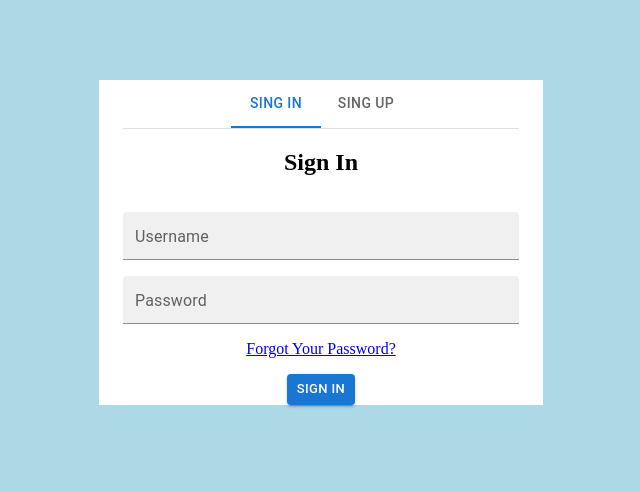
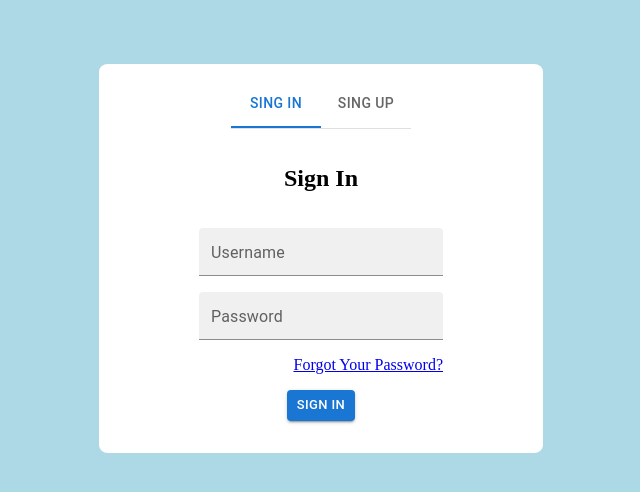
Before and after one commit to Amir-Aminian/schedule-assistant, a React (Create React App) app: page / in a window 1280 px wide. Shown: the top 492 px of the page, without its empty margins (319-959 px from the left). Built offline with nearby package versions, Linux system fonts and the light colour scheme.

Commit message:
used react hook form in input form and sign in components

```diff
--- a/src/components/authentication/SignIn.js
+++ b/src/components/authentication/SignIn.js
@@ -1,38 +1,39 @@
 import InputForm from "../forms/InputForm";
 import { Link } from "react-router-dom";
-import { Box, Button, Grid } from "@mui/material";
+import { Button, Grid } from "@mui/material";
 import NavigationBar from "./NavigationBar";
-import { useRef } from "react";
+import { useForm } from "react-hook-form";
 
 const SignIn = () => {
-    const usernameRef = useRef();
+    const { control, handleSubmit } = useForm();
 
-    const passwordRef = useRef();
-
-    const signIn = () => {
-        console.log({
-            username: usernameRef.current.value,
-            password: passwordRef.current.value
-        })
+    const onSubmit = (data) => {
+        console.log(data);
     };
 
     return (
-        <Box>
-        <NavigationBar tabIndex={0} />
         <Grid container direction="column" alignItems="center" justifyContent="center" spacing={2}>
+            <Grid item>
+                <NavigationBar tabIndex={0} />
+            </Grid>
             <Grid item>
                 <h2>Sign In</h2>
             </Grid>
-            <InputForm type="text" id="username" label="Username" ref={usernameRef} />
-            <InputForm type="password" id="password" label="Password" ref={passwordRef} />
             <Grid item>
-                <Link to={"/forgotPassword"}>Forgot Your Password?</Link>
-            </Grid>
-            <Grid item>
-                <Button variant="contained" size="small" onClick={signIn}>Sign In</Button>
+                <form onSubmit={handleSubmit(onSubmit)}>
+                    <Grid container item direction="column" alignItems="center" justifyContent="center" spacing={2}>
+                        <InputForm type="text" id="username" label="Username" control={control} />
+                        <InputForm type="password" id="password" label="Password" control={control} />
+                        <Grid container item justifyContent="flex-end">
+                            <Link to={"/forgotPassword"}>Forgot Your Password?</Link>
+                        </Grid>
+                        <Grid item>
+                            <Button type="submit" variant="contained" size="small" sx={{mb: 4}}>Sign In</Button>
+                        </Grid>
+                    </Grid>
+                </form>
             </Grid>
         </Grid>
-        </Box>
     );
 }
 
--- a/src/components/forms/InputForm.js
+++ b/src/components/forms/InputForm.js
@@ -1,12 +1,19 @@
 import { TextField, Grid } from '@mui/material';
-import { forwardRef } from 'react';
+import { Controller } from 'react-hook-form';
 
-const InputForm = ({ type, id, label }, ref) => {
+const InputForm = ({ type, id, label, control }) => {
     return (
-        <Grid container item>
-            <TextField type={type} id={id} label={label} inputRef={ref} variant="filled" size="small" fullWidth />
+        <Grid item>
+            <Controller
+                name={id}
+                control={control}
+                defaultValue=""
+                render={({field:{onChange, value}}) => (
+                    <TextField type={type} id={id} label={label} onChange={onChange} value={value} variant="filled" size="small" fullWidth />
+                )}
+            />
         </Grid>
-    )
+    );
 }
 
-export default forwardRef(InputForm);
+export default InputForm;
--- a/src/containers/Authentication .js
+++ b/src/containers/Authentication .js
@@ -8,7 +8,7 @@ import { Container } from "@mui/material";
 
 const Authentication = () => {
   return (
-    <Container maxWidth="xs" sx={{mt: 10 , mb: 10, backgroundColor: "white"}}>
+    <Container maxWidth="xs" sx={{mt: 10 , mb: 10, backgroundColor: "white", borderRadius: "2%"}}>
       <BrowserRouter>
         <Routes>
           <Route path="/" element={<SignIn />} />
```
